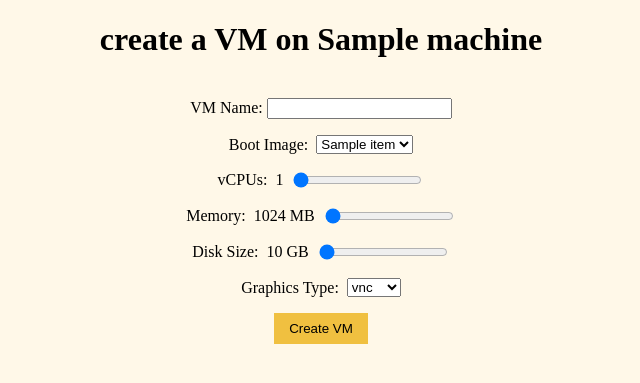
After one commit to tiredkangaroo/mechanicaldinosaurs, a Django app: a page that uses frontend/console/templates/create_vm.html in a window 1280 px wide. The commit adds this page. Shown: the top 383 px of the page, without its empty margins (319-959 px from the left). Run offline with Django 5.2, Linux system fonts and the light colour scheme; tables that the repository leaves empty hold one stand-in row (values such as "Sample post"); a database or web service that is not in the repository returns one stand-in record (values such as "Sample title"); data that the repository does not hold is empty.

Commit message:
create vm, show vms in machine detail, add option to specify graphics type in daemon

```diff
--- /dev/null
+++ b/frontend/console/templates/create_vm.html
@@ -0,0 +1,84 @@
+<!doctype html>
+<html lang="en">
+  <head>
+    <meta charset="UTF-8" />
+    <meta name="viewport" content="width=device-width, initial-scale=1.0" />
+    {% load static %}
+    <link rel="stylesheet" href="{% static 'root.css' %}" />
+    <title>create a VM on {{ machine_name }}</title>
+  </head>
+  <body>
+    <h1 style="text-align: center">create a VM on {{ machine_name }}</h1>
+    <form
+      method="POST"
+      action="{% url 'create_vm' machine_name %}"
+      style="display: flex; flex-direction: column; align-items: center; gap: 16px; margin-top: 40px"
+    >
+      {% csrf_token %}
+      <div><label for="vm_name">VM Name:</label> <input type="text" id="vm_name" name="vm_name" required /></div>
+      <div style="display: flex; flex-direction: row; align-items: center; gap: 8px">
+        <label for="vm_image">Boot Image:</label>
+        <select id="vm_image" name="boot_file" required>
+          {% for image in boot_files %}
+          <option value="{{ image }}">{{ image }}</option>
+          {% endfor %}
+        </select>
+      </div>
+      <div style="display: flex; flex-direction: row; align-items: center; gap: 8px">
+        <label for="vm_cpus">vCPUs:</label>
+        <p id="cpu_value" style="margin: 0">1</p>
+        <input
+          type="range"
+          id="vm_cpus"
+          name="vcpus"
+          min="1"
+          max="{{ max_cpus }}"
+          step="1"
+          value="1"
+          required
+          oninput="document.getElementById('cpu_value').textContent = this.value"
+        />
+      </div>
+      <div style="display: flex; flex-direction: row; align-items: center; gap: 8px">
+        <label for="vm_memory">Memory:</label>
+        <p id="memory_value" style="margin: 0">1024 MB</p>
+        <input
+          type="range"
+          id="vm_memory"
+          name="memory_mb"
+          min="128"
+          max="{{ max_memory_mb }}"
+          step="128"
+          value="1024"
+          required
+          oninput="document.getElementById('memory_value').textContent = this.value + ' MB'"
+        />
+      </div>
+    <div style="display: flex; flex-direction: row; align-items: center; gap: 8px">
+        <label for="vm_disk">Disk Size:</label>
+        <p id="disk_value" style="margin: 0">10 GB</p>
+        <input
+          type="range"
+          id="vm_disk"
+          name="disk_gb"
+          min="1"
+          max="{{ max_disk_gb }}"
+          step="1"
+          value="10"
+          required
+          oninput="document.getElementById('disk_value').textContent = this.value + ' GB'"
+        />
+      </div>
+      <div style="display: flex; flex-direction: row; align-items: center; gap: 8px">
+        <label for="vm_graphics">Graphics Type:</label>
+        <select id="vm_graphics" name="graphics_type" required>
+          <option value="vnc">vnc</option>
+          <option value="spice">spice</option>
+        </select>
+      </div>
+      <div><button type="submit" style="padding: 8px 15px">Create VM</button></div>
+
+    </div>
+    </form>
+  </body>
+</html>
--- a/frontend/console/urls.py
+++ b/frontend/console/urls.py
@@ -5,5 +5,9 @@ urlpatterns = [
     path('', views.index, name='index'),
     path('machines/', views.machines, name='machines'),
     path('machine/<str:machine_name>/', views.machine_detail, name='machine_detail'),
-    path('machine/<str:machine_name>/delete/', views.machine_delete, name='machine_delete')
+    path('machine/<str:machine_name>/delete/', views.machine_delete, name='machine_delete'),
+    path("machine/<str:machine_name>/vms/create", views.create_vm, name="create_vm"),
+    path("machine/<str:machine_name>/vms/<str:vm_name>", views.vm_detail, name="vm_detail"),
+    # path("machine/<str:machine_name>/vms/<str:vm_name>/delete", views.vm_delete, name="vm_delete"),
+    # path("vms/", views.vms, name="vms")
 ]
--- a/frontend/console/views.py
+++ b/frontend/console/views.py
@@ -46,6 +46,10 @@ def machine_detail(request, machine_name):
             machine.vm_status = "not available ❌"
         else:
             machine.vm_status = "available ✅"
+            try:
+                machine.vms = requests.get(f"http://{machine.hostport}/api/vms/list", headers={'Authorization': f'Bearer {machine.secret_key}'}).json()
+            except Exception as e:
+                machine.vms = {'error': str(e)}
     except Exception as e:
         machine.vm_status = {'error': str(e)}
 
@@ -55,8 +59,13 @@ def machine_detail(request, machine_name):
             machine.docker_status = "not available ❌"
         else:
             machine.docker_status = "available ✅"
+            try:
+                machine.containers = requests.get(f"http://{machine.hostport}/api/containers/list", headers={'Authorization': f'Bearer {machine.secret_key}'}).json()
+            except Exception as e:
+                machine.containers = {'error': str(e)}
     except Exception as e:
         machine.docker_status = {'error': str(e)}
+
 
     return render(request, 'machine_detail.html', {'machine': machine})
 
@@ -67,6 +76,46 @@ def machine_delete(request, machine_name):
     except Machine.DoesNotExist:
         return HttpResponse("Machine not found", status=404)
     return redirect('machines')
+
+def create_vm(request, machine_name):
+    machine = None
+    try:
+        machine = Machine.objects.get(name=machine_name)
+        machine.info = requests.get(f'http://{machine.hostport}/api/info', headers={'Authorization': f'Bearer {machine.secret_key}'}).json()
+    except Machine.DoesNotExist:
+        return HttpResponse("machine not found", status=404)
+    except Exception as e:
+        return HttpResponse(f"error fetching machine info: {str(e)}", status=500)
+    if request.method == 'POST':
+        name = request.POST.get('vm_name')
+        vcpus = int(request.POST.get('vcpus'))
+        memory_mb = float(request.POST.get('memory_mb'))
+        boot_file = request.POST.get('boot_file')
+        disk_gb = float(request.POST.get('disk_gb'))
+        graphics_type = request.POST.get('graphics_type')
+
+        try:
+            resp = requests.post(f"http://{machine.hostport}/api/vms/create", headers={'Authorization': f'Bearer {machine.secret_key}'}, json={
+                'name': name,
+                'vcpus': vcpus,
+                'memory_mib': round(memory_mb * 0.9536743),  # convert to MiB
+                'boot_file': boot_file,
+                'disk_gib': round(disk_gb * 0.9313226), # convert to GiB
+                'graphics_type': graphics_type
+            })
+            if resp.status_code == 200:
+                return redirect('vm_detail', machine_name=machine_name, vm_name=name)
+            else:
+                return HttpResponse(f"Failed to create VM: {resp.text}", status=resp.status_code)
+        except Machine.DoesNotExist:
+            return HttpResponse("Machine not found", status=404)
+    else:
+        boot_files = requests.get(f"http://{machine.hostport}/api/vms/boot-files", headers={'Authorization': f'Bearer {machine.secret_key}'}).json()
+        return render(request, 'create_vm.html', {'machine_name': machine_name, 'boot_files': boot_files, 'max_memory_mb': machine.info.get('memory', 0) // 1024 // 1024, 'max_cpus': machine.info.get('cpu_num', 0), 'max_disk_gb': machine.info.get('storage_capacity', 0) // 1024 // 1024 // 1024})
+
+def vm_detail(request, machine_name, vm_name):
+    pass
+# util funcs
 
 def format_bytes(bytes):
     if bytes == 0:
```
Also changed, not shown: frontend/console/templates/machine_detail.html (+107 -13 lines), 3 other files.
